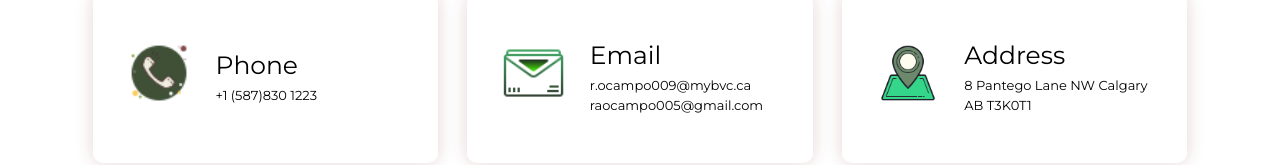
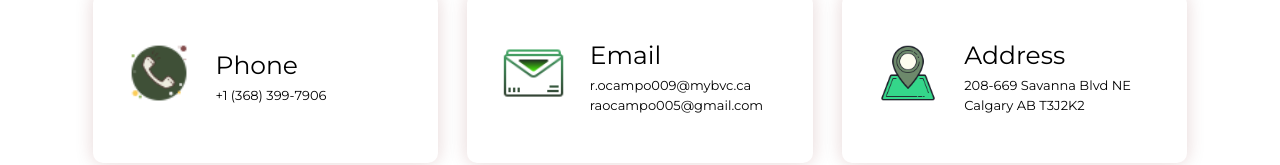
Before and after one commit to reynoldAO/PersonalWebsite, a plain HTML site: page index.html in a window 1280 px wide. Shown: the part 5810-5975 px from the top of the page. Drawn offline with Linux system fonts and the light colour scheme.

Commit message:
Update index.html
Update informations

```diff
--- a/index.html
+++ b/index.html
@@ -230,7 +230,7 @@
           <div class="icon"><img src="icons8-telephone-50.png" /></div>
           <div class="contact-info">
             <h1>Phone</h1>
-            <h2>+1 (587)830 1223</h2>
+            <h2>+1 (368) 399-7906</h2>
           </div>
         </div>
         <div class="contact-item">
@@ -245,7 +245,7 @@
           <div class="icon"><img src="icons8-address-100.png" /></div>
           <div class="contact-info">
             <h1>Address</h1>
-            <h2>8 Pantego Lane NW Calgary AB T3K0T1</h2>
+            <h2>208-669 Savanna Blvd NE Calgary AB T3J2K2</h2>
           </div>
         </div>
       </div>
```
